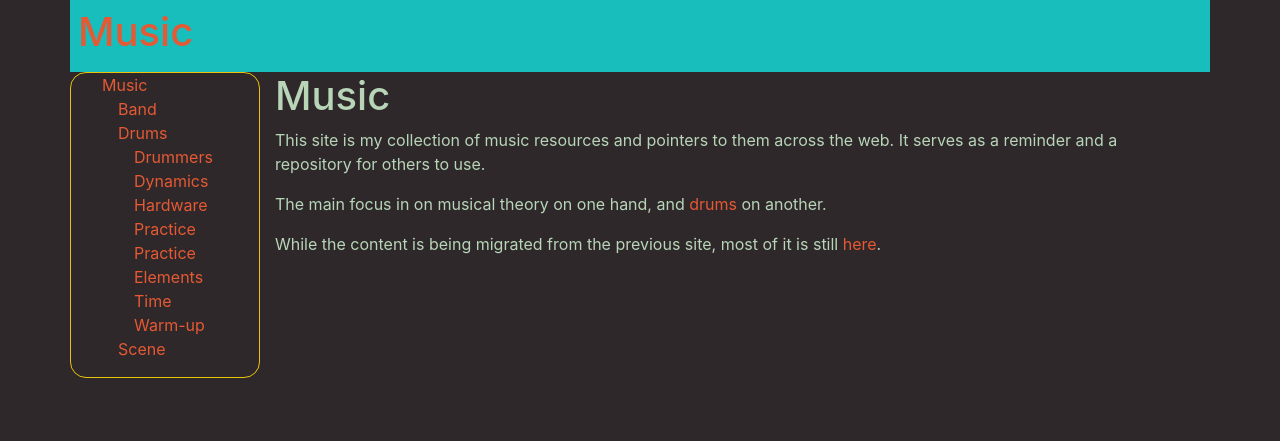
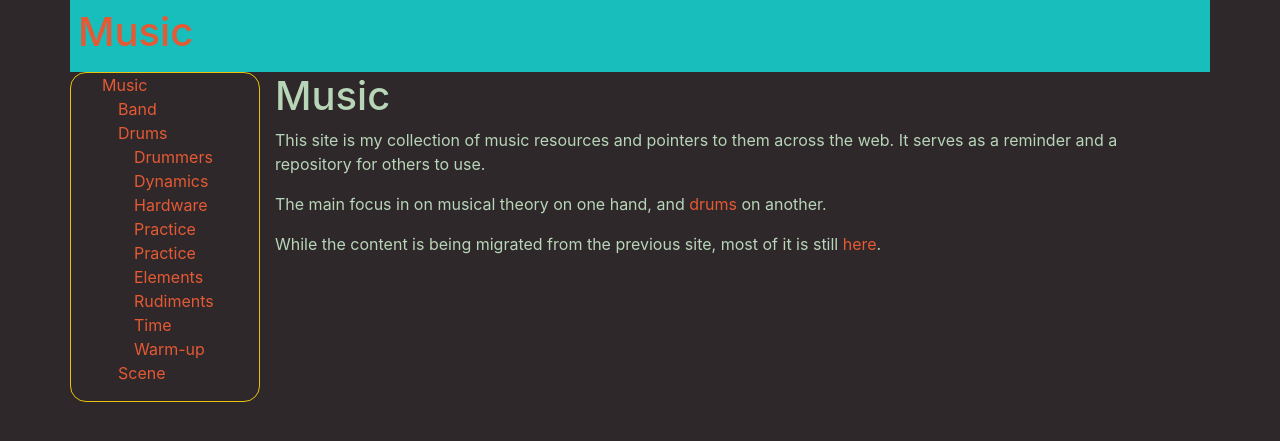
Before and after one commit to MisterY/music-site, a Jekyll site: the page built from index.md, in a window 1280 px wide. Shown: the top 441 px of the page. Built offline with Jekyll 4.4.1, drawn with Linux system fonts in a browser that asks for light colours; nearby versions of some CDN libraries; our own code applies the rules of GitHub Pages for plain Markdown files.

Commit message:
adding rudiments to the left nav

```diff
--- a/_includes/left-nav.md
+++ b/_includes/left-nav.md
@@ -6,6 +6,7 @@
         - [Hardware](/drums/hardware)
         - [Practice](/drums/practice)
         - [Practice Elements](/drums/practice-elements)
+        - [Rudiments](/drums/rudiments)
         - [Time](/drums/time)
         - [Warm-up](/drums/warmup)
     - [Scene](/scene)
```
